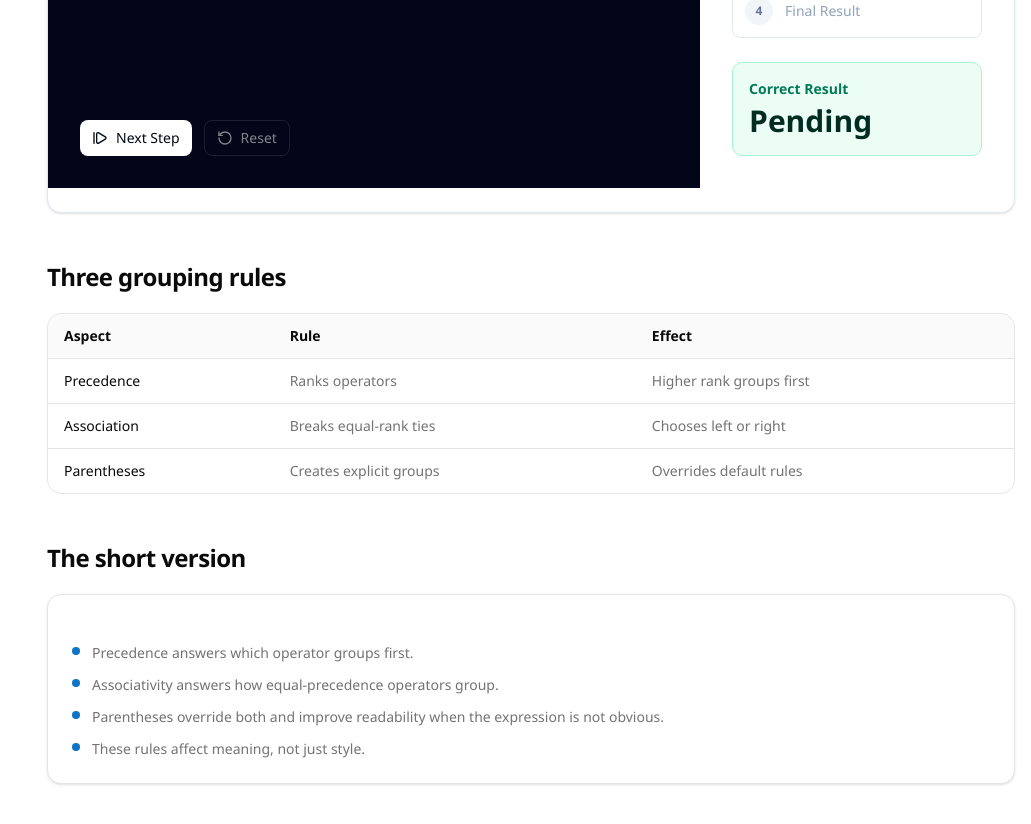
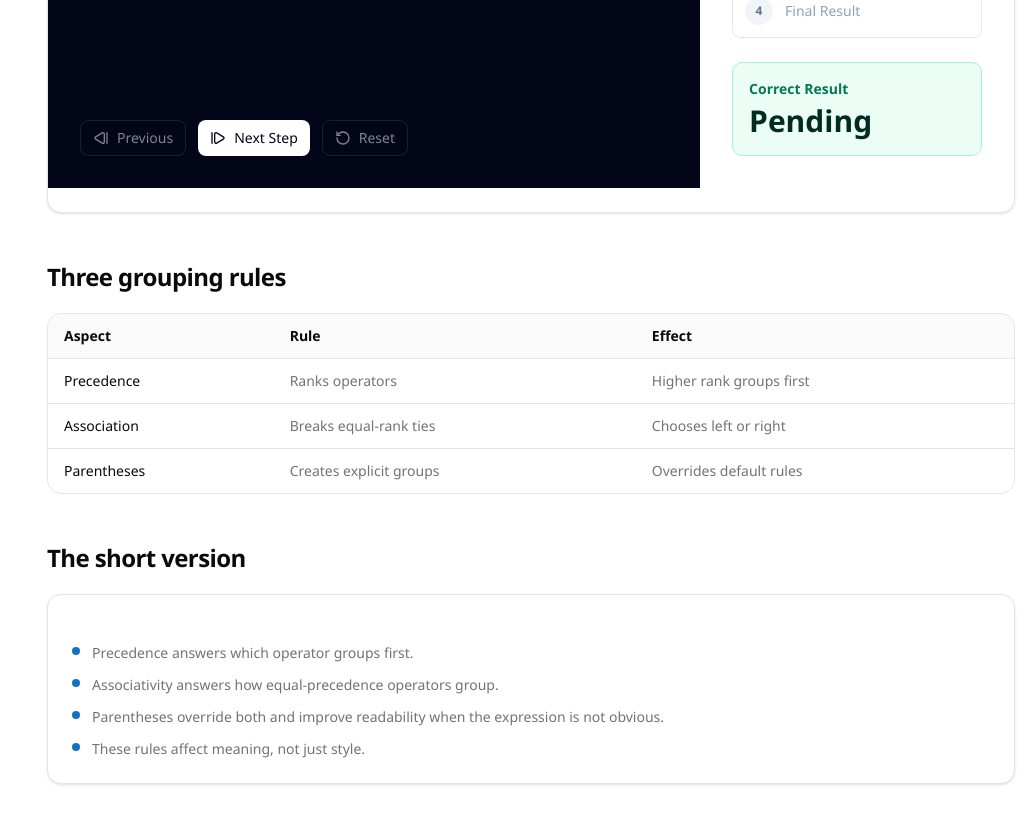
Before and after one commit to Shreyakb301/System-Design, a Next.js app: page /programming-languages/expressions-precedence in a window 1280 px wide. Shown: the part 1560-2384 px from the top of the page, without its empty margins (249-1280 px from the left). Built offline with nearby package versions, Linux system fonts and the light colour scheme.

Commit message:
Add previous step

```diff
--- a/src/components/visuals/ExpressionsPrecedenceVisual.tsx
+++ b/src/components/visuals/ExpressionsPrecedenceVisual.tsx
@@ -2,7 +2,7 @@
 
 import { useState } from "react";
 import { motion, useReducedMotion } from "framer-motion";
-import { Check, RotateCcw, StepForward } from "lucide-react";
+import { Check, RotateCcw, StepBack, StepForward } from "lucide-react";
 import { Button } from "@/components/ui/button";
 import { Card } from "@/components/ui/card";
 import { cn } from "@/lib/utils";
@@ -131,6 +131,10 @@ export function ExpressionsPrecedenceVisual() {
     );
   }
 
+  function retreat() {
+    setStepIndex((current) => Math.max(current - 1, 0));
+  }
+
   function reset() {
     setStepIndex(0);
   }
@@ -205,6 +209,16 @@ export function ExpressionsPrecedenceVisual() {
             </div>
 
             <div className="mt-8 flex flex-wrap gap-3">
+              <Button
+                type="button"
+                variant="outline"
+                onClick={retreat}
+                disabled={stepIndex === 0}
+                className="border-white/20 bg-transparent text-white hover:bg-white/10 hover:text-white"
+              >
+                <StepBack className="h-4 w-4" />
+                Previous
+              </Button>
               <Button
                 type="button"
                 onClick={advance}
```
